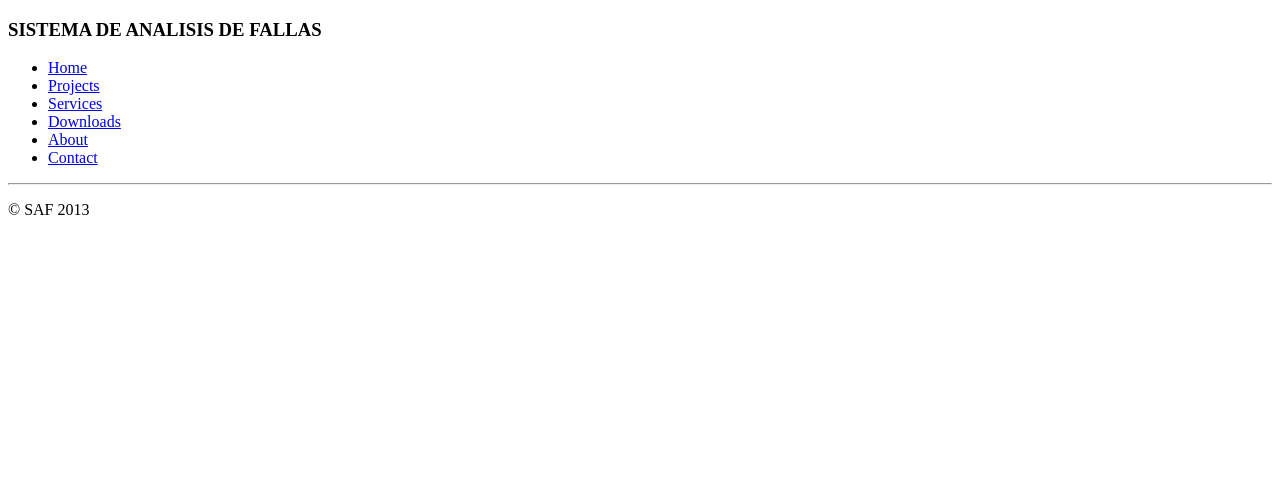
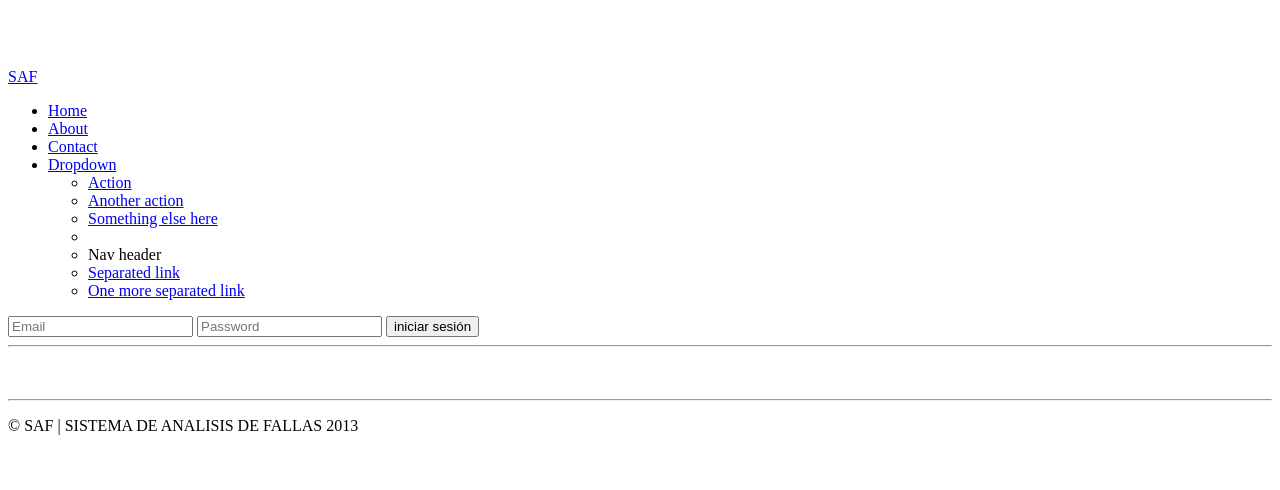
Before and after one commit to rosmantorres/SAF, a PHP site: template apps/frontend/templates/layout.php in a window 1280 px wide. Shown: the top 490 px of the page. Run offline with PHP 8.4, Linux system fonts and the light colour scheme; the template is opened without the code that fills it, so the values that code supplies are empty.

Commit message:
- Cambiando el layout

```diff
--- a/apps/frontend/templates/layout.php
+++ b/apps/frontend/templates/layout.php
@@ -4,41 +4,62 @@
     <meta charset="utf-8">
     <?php include_stylesheets() ?>
     <?php include_javascripts() ?>
+    <link rel="shortcut icon" href="/favicon.ico" />
+    <style type="text/css">
+      body {
+        padding-top: 60px;
+        padding-bottom: 40px;
+      }
+    </style>
     <title>
       <?php if (!include_slot('title')): ?>
         SAF
       <?php endif; ?>
     </title>
-    <link rel="shortcut icon" href="/favicon.ico" />
   </head>
   <body>
+    <!-- MENÚ -->
+    <div class="navbar navbar-inverse navbar-fixed-top">
+      <div class="navbar-inner">
+        <div class="container">
+          <a class="brand" href="#">SAF</a>
+          <div class="nav-collapse collapse">
+            <ul class="nav">
+              <li class="active"><a href="#">Home</a></li>
+              <li><a href="#about">About</a></li>
+              <li><a href="#contact">Contact</a></li>
+              <li class="dropdown">
+                <a href="#" class="dropdown-toggle" data-toggle="dropdown">Dropdown <b class="caret"></b></a>
+                <ul class="dropdown-menu">
+                  <li><a href="#">Action</a></li>
+                  <li><a href="#">Another action</a></li>
+                  <li><a href="#">Something else here</a></li>
+                  <li class="divider"></li>
+                  <li class="nav-header">Nav header</li>
+                  <li><a href="#">Separated link</a></li>
+                  <li><a href="#">One more separated link</a></li>
+                </ul>
+              </li>
+            </ul>
+            <form class="navbar-form pull-right">
+              <input class="span2" type="text" placeholder="Email">
+              <input class="span2" type="password" placeholder="Password">
+              <button type="submit" class="btn">iniciar sesión</button>
+            </form>
+          </div><!--/.nav-collapse -->
+        </div>
+      </div>
+    </div>
+    <!-- END MENÚ -->
+
     <div class="container">
 
-      <div class="masthead">
-        <h3 class="muted">SISTEMA DE ANALISIS DE FALLAS</h3>
-        <div class="navbar">
-          <div class="navbar-inner">
-            <div class="container">
-              <ul class="nav">
-                <li class="active"><a href="#">Home</a></li>
-                <li><a href="#">Projects</a></li>
-                <li><a href="#">Services</a></li>
-                <li><a href="#">Downloads</a></li>
-                <li><a href="#">About</a></li>
-                <li><a href="#">Contact</a></li>
-              </ul>
-            </div>
-          </div>
-        </div><!-- /.navbar -->
-      </div>
-
-      <div>
+      <div class="flashes">
         <?php if ($sf_user->hasFlash('notice')): ?>
           <div class="alert alert-success">
             <strong><?php echo $sf_user->getFlash('notice') ?></strong>
           </div>
         <?php endif ?>
-
         <?php if ($sf_user->hasFlash('error')): ?>
           <div class="alert alert-error">
             <strong><?php echo $sf_user->getFlash('error') ?></strong>
@@ -46,16 +67,16 @@
         <?php endif ?>
       </div>
 
-      <!-- jumbotron -->
-      <div>
+      <hr>
+      <div class="sf_content">
         <?php echo $sf_content ?>
       </div>
 
-      <hr>
+      <br><br><hr>
       <div class="footer">
-        <p>&copy; SAF 2013</p>
+        <p>&copy; SAF | SISTEMA DE ANALISIS DE FALLAS 2013</p>
       </div>
+    </div><!-- /container -->
 
-    </div> <!-- /container -->
   </body>
 </html>
```
